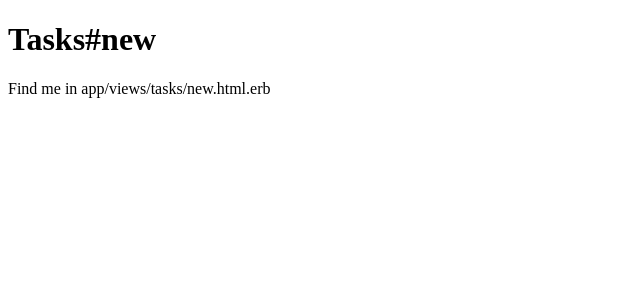
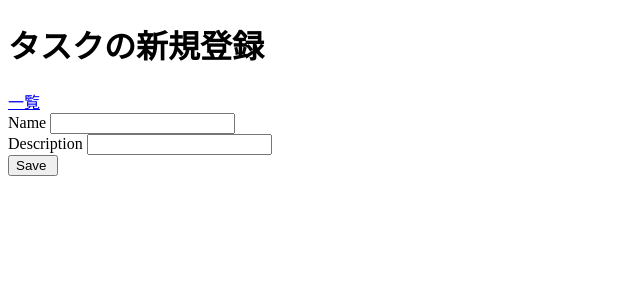
Before and after one commit to suyasuyao/rails5-sokusyu-taskleaf, a Rails app: page /tasks/new in a window 1280 px wide. Shown: the top 300 px of the page, without its empty margins (0-640 px from the left). Run offline with Rails 7, Linux system fonts and the light colour scheme.

Commit message:
Chapter3-3コントローラとビュー #7
newアクションの作成

```diff
--- a/taskleaf/app/models/task.rb
+++ b/taskleaf/app/models/task.rb
@@ -1,2 +1,5 @@
 class Task < ApplicationRecord
+  def new
+    @task = Task.new
+  end
 end
--- a/taskleaf/app/views/tasks/new.html.erb
+++ b/taskleaf/app/views/tasks/new.html.erb
@@ -1,2 +1,19 @@
-<h1>Tasks#new</h1>
-<p>Find me in app/views/tasks/new.html.erb</p>
+<h1>タスクの新規登録</h1>
+
+<div class="nav justify-content-end">
+  <%= link_to "一覧", tasks_path, class: "nav-link" %>
+
+
+<%= form_with(model: @task, local:true) do |f| %>
+  <div class="form-group">
+    <%= f.label :name %>
+    <%= f.text_field :name , class: "form-control", id:"task_name" %>
+  </div>
+  <div class="form-group">
+    <%= f.label :description %>
+    <%= f.text_field :description , class: "form-control", id:"task_description" %>
+  </div>
+
+  <%= f.submit class: "btn btn-primary" %>
+
+<% end %>
```
Also changed, not shown: README.md.
